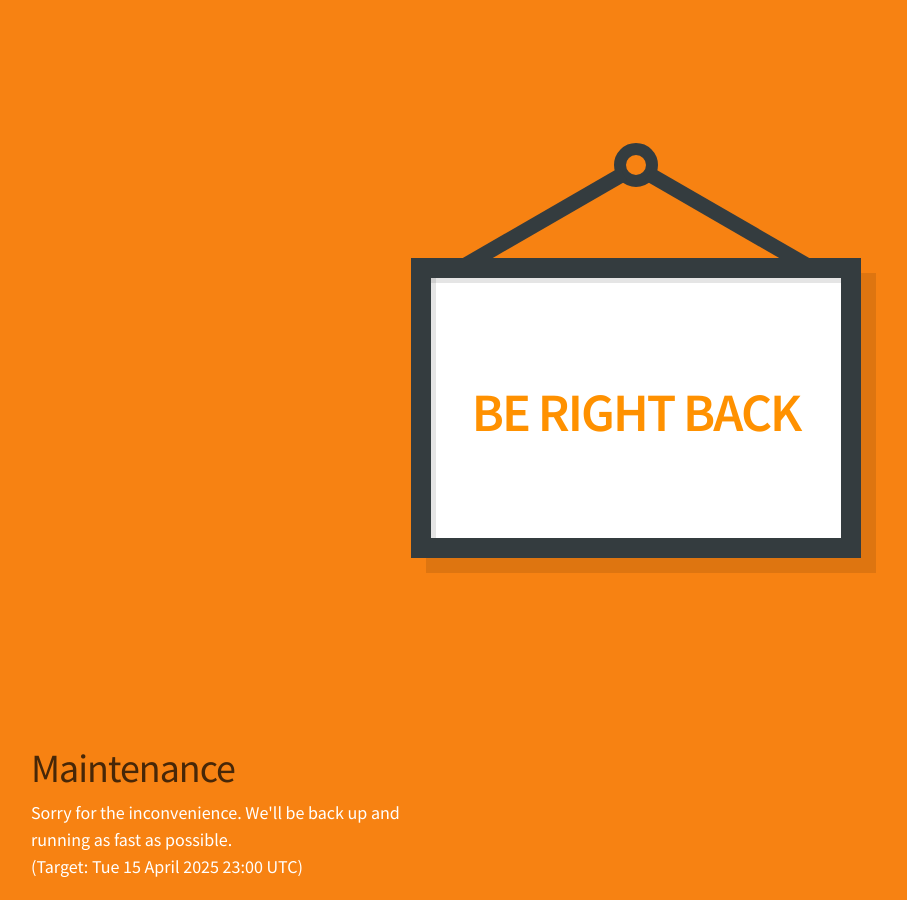
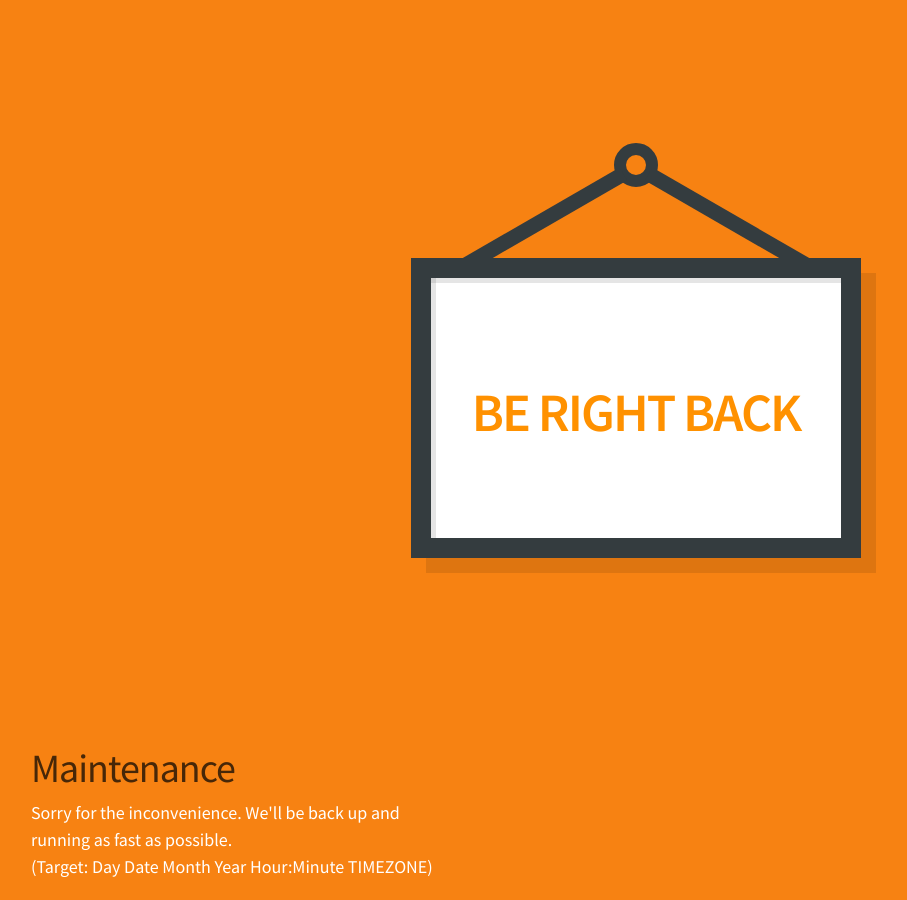
Before and after one commit to openresearchcalendar/openresearchcalendar.github.io, a Jekyll site: the page built from maintenance.md, in a window 1280 px wide. Shown: the whole page, without its empty margins (4-911 px from the left). Built offline with Jekyll 4.4.1, drawn with Linux system fonts in a browser that asks for light colours; nearby versions of some CDN libraries; a script that is not in the unit is left out; comment, search, counter and statistics services are not loaded; part of the change alters nothing that is shown.

```diff
--- a/_layouts/maintenance.html
+++ b/_layouts/maintenance.html
@@ -378,7 +378,7 @@
 	</div>
 	<div class="context primary-text-color">
 
-    <p>Sorry for the inconvenience. We'll be back up and running as fast as possible. <br />(Target: Tue 15 April 2025 23:00 UTC)</p>
+    <p>Sorry for the inconvenience. We'll be back up and running as fast as possible. <br />(Target: Day Date Month Year Hour:Minute TIMEZONE)</p>
 <!-- (Target: Day Date Month Year Hour:Minute TIMEZONE) -->
 	</div>
 </div>
--- a/maintenance.md
+++ b/maintenance.md
@@ -1,23 +1,6 @@
 ---
 layout: maintenance
 title: Maintenance
-redirect_from:
-  - /index
-  - /add-event
-  - /bug-feature
-  - /calendar
-  - /Code_of_Conduct
-  - /Contributing
-  - /email-newsletter/archive
-  - /datause
-  - /donate
-  - /donate-orc
-  - /edit-event
-  - /email-subscribe
-  - /email-unsubscribe
-  - /metrics
-  - /report
-  - /sticker
 ---
 <!--- Remember to adjust target date/time on Line 381 of _layouts/maintenance.html --->
 
```
